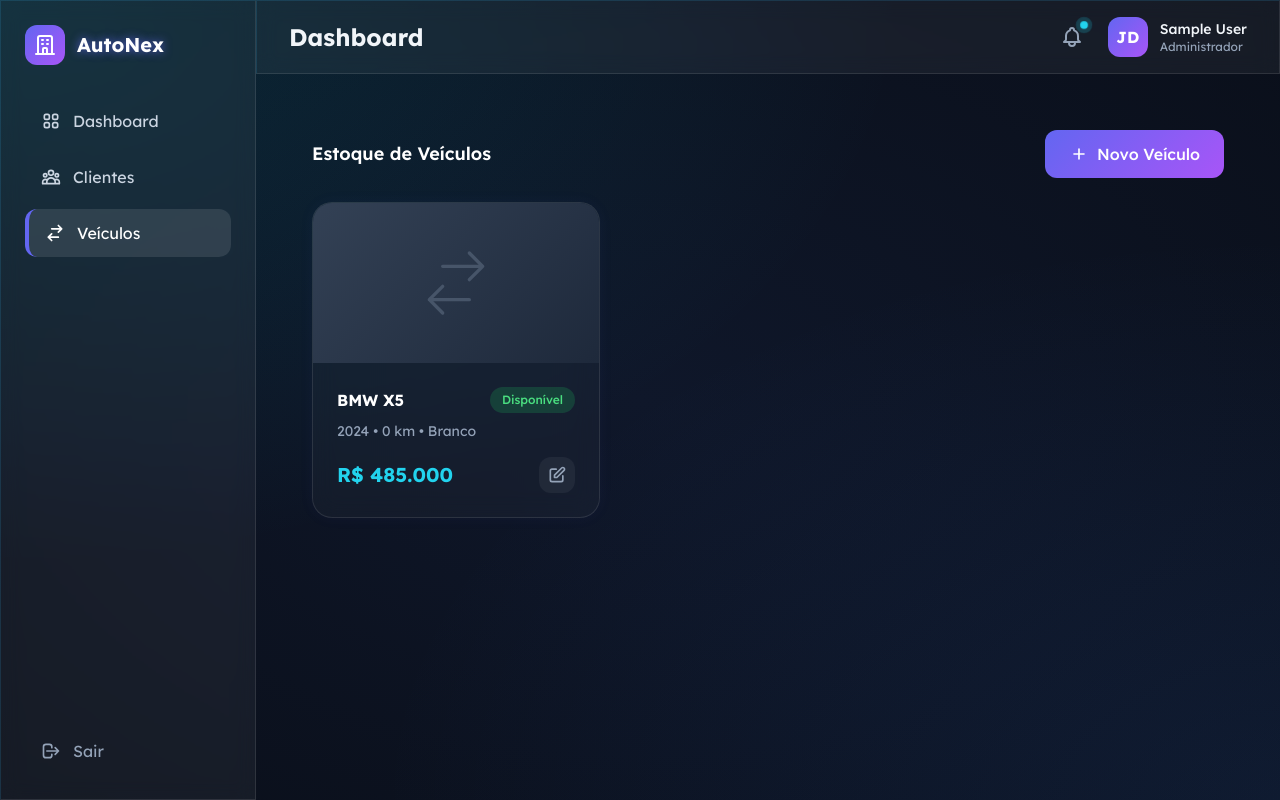
After one commit to Silvaskrtt/NeonDrive, a Django app: page /veiculos/ in a window 1280 px wide. The commit adds this page. Run offline with Django 5.2, Linux system fonts and the light colour scheme; the visitor is signed in with stand-in values (Sample User, id 1); data that the repository does not hold is empty; some libraries are stand-ins or nearby versions.

Commit message:
feat: implementação do app 'vehicles', criamos as views necessárias para o app, os templates, css e js. Configuração de rotas e permissões. Juntamente com proteção das rotas

```diff
--- /dev/null
+++ b/apps/vehicles/urls.py
@@ -0,0 +1,13 @@
+# apps/vehicles/urls.py
+
+from django.urls import path
+from . import views
+
+app_name = 'vehicles'
+
+urlpatterns = [
+    path('', views.VehicleList.as_view(), name='list'),
+    path('novo/', views.VehicleCreate.as_view(), name='create'),
+    path('<int:pk>/editar/', views.VehicleUpdate.as_view(), name='update'),
+    path('<int:pk>/deletar/', views.VehicleDelete.as_view(), name='delete'),
+]
--- a/apps/vehicles/views.py
+++ b/apps/vehicles/views.py
@@ -1,3 +1,178 @@
-from django.shortcuts import render
+# apps/vehicles/views.py
 
-# Create your views here.
+from django.shortcuts import render, redirect
+from django.views.generic import *
+from django.contrib.auth.mixins import LoginRequiredMixin, PermissionRequiredMixin
+from django.urls import reverse_lazy
+from django.contrib import messages
+from .models import Vehicle
+
+# ============================================
+# MIXIN PERSONALIZADO PARA ROLE
+# ============================================
+
+class RoleRequiredMixin:
+    """Mixin para verificar role do usuário"""
+    allowed_roles = []
+
+    def dispatch(self, request, *args, **kwargs):
+        if not request.user.is_authenticated:
+            return self.handle_no_permission()
+
+        try:
+            if request.user.profile.role in self.allowed_roles:
+                return super().dispatch(request, *args, **kwargs)
+            else:
+                messages.error(request, 'Acesso negado. Você não tem permissão.')
+                return redirect('Vehicles:list')
+        except:
+            messages.error(request, 'Perfil não encontrado.')
+            return redirect('Vehicles:list')
+        return super().dispatch(request, *args, **kwargs)
+
+# ============================================
+# VIEWS DE CLIENTES COM PERMISSÕES
+# ============================================
+
+class VehicleList(LoginRequiredMixin, ListView):
+    """
+    Lista de veiculos - todos podem ver
+    - LoginRequired: apenas usuários logados
+    """
+    model = Vehicle
+    template_name = 'vehicles/vehicles_list.html'
+    context_object_name = 'vehicles'
+    paginate_by = 20
+
+    def get_queryset(self):
+        """Permite buscar clientes"""
+        queryset = super().get_queryset()
+        search = self.request.GET.get('search')
+        if search:
+            queryset = queryset.filter(name__icontains=search)
+        return queryset
+
+    def get_context_data(self, **kwargs):
+        context = super().get_context_data(**kwargs)
+        context['search'] = self.request.GET.get('search', '')
+        return context
+
+class VehicleCreate(LoginRequiredMixin, PermissionRequiredMixin, CreateView):
+    """
+    Criar veiculos - apenas quem tem permissão
+    - Permissions: veiculos.add_vehicles
+    """
+    model = Vehicle
+    fields = ['mark', 'model', 'year', 'car_plate', 'color', 'value', 'status']
+    template_name = 'vehicles/vehicles_form.html'
+    success_url = reverse_lazy('vehicles:list')
+    permission_required = 'vehicles.add_vehicle'
+
+    def form_valid(self, form):
+        """Mensagem de sucesso ao criar"""
+        messages.success(self.request, 'Veiculo criado com sucesso!')
+        return super().form_valid(form)
+
+class VehicleUpdate(LoginRequiredMixin, PermissionRequiredMixin, UpdateView):
+    """
+    Editar veiculo - apenas quem tem permissão
+    - Permissions: vehicles.change_vehicle
+    """
+    model = Vehicle
+    fields = ['mark', 'model', 'year', 'car_plate', 'color', 'value', 'status']
+    template_name = 'vehicles/vehicles_form.html'
+    success_url = reverse_lazy('vehicles:list')
+    permission_required = 'vehicles.change_vehicle'
+
+    def form_valid(self, form):
+        """Mensagem de sucesso ao editar"""
+        messages.success(self.request, 'Veiculo atualizado com sucesso!')
+        return super().form_valid(form)
+
+class VehicleDelete(LoginRequiredMixin, PermissionRequiredMixin, DeleteView):
+    """
+    Deletar veiculo - apenas quem tem permissão
+    - Permissions: Vehicles.delete_vehicle
+    """
+    model = Vehicle
+    template_name = 'vehicle/vehicle_confirm_delete.html'
+    success_url = reverse_lazy('vehicle:list')
+    permission_required = 'vehicle.delete_vehicle'
+
+    def delete(self, request, *args, **kwargs):
+        """Mensagem de sucesso ao deletar"""
+        messages.success(request, 'Veiculo removido com sucesso!')
+        return super().delete(request, *args, **kwargs)
+
+
+# ============================================
+# VERSÕES COM ROLE (caso queira usar role em vez de permissões)
+# ============================================
+
+class VehicleCreateByRole(LoginRequiredMixin, RoleRequiredMixin, CreateView):
+    """Criar veiculos baseado em role (ADMIN apenas)"""
+    model = Vehicle
+    fields = '__all__'
+    template_name = 'Vehicles/vehicle_form.html'
+    success_url = reverse_lazy('Vehicles:list')
+    allowed_roles = ['ADMIN']  # Apenas ADMIN pode criar
+
+
+class VehicleUpdateByRole(LoginRequiredMixin, RoleRequiredMixin, UpdateView):
+    """Editar veiculos baseado em role (ADMIN e USER)"""
+    model = Vehicle
+    fields = '__all__'
+    template_name = 'Vehicles/vehicle_form.html'
+    success_url = reverse_lazy('Vehicles:list')
+    allowed_roles = ['ADMIN', 'USER']  # ADMIN e USER podem editar
+
+
+# ============================================
+# VIEW COMBINANDO ROLE E PERMISSÕES
+# ============================================
+
+class VehicleManage(LoginRequiredMixin, PermissionRequiredMixin, RoleRequiredMixin, DetailView):
+    """
+    View combinando role e permissões
+    - Requer permissão E role específica
+    """
+    model = Vehicle
+    template_name = 'Vehicles/vehicle_manage.html'
+    permission_required = 'Vehicles.change_vehicle'
+    allowed_roles = ['ADMIN']  # Só ADMIN pode, mesmo com permissão# apps/Vehicles/views.py
+
+# ============================================
+# VERSÕES COM ROLE (caso queira usar role em vez de permissões)
+# ============================================
+
+class VehicleCreateByRole(LoginRequiredMixin, RoleRequiredMixin, CreateView):
+    """Criar veiculos baseado em role (ADMIN apenas)"""
+    model = Vehicle
+    fields = '__all__'
+    template_name = 'Vehicles/vehicle_form.html'
+    success_url = reverse_lazy('Vehicles:list')
+    allowed_roles = ['ADMIN']  # Apenas ADMIN pode criar
+
+
+class VehicleUpdateByRole(LoginRequiredMixin, RoleRequiredMixin, UpdateView):
+    """Editar veiculos baseado em role (ADMIN e USER)"""
+    model = Vehicle
+    fields = '__all__'
+    template_name = 'Vehicles/vehicle_form.html'
+    success_url = reverse_lazy('Vehicles:list')
+    allowed_roles = ['ADMIN', 'USER']  # ADMIN e USER podem editar
+
+
+# ============================================
+# VIEW COMBINANDO ROLE E PERMISSÕES
+# ============================================
+
+class VehicleManage(LoginRequiredMixin, PermissionRequiredMixin, RoleRequiredMixin, DetailView):
+    """
+    View combinando role e permissões
+    - Requer permissão E role específica
+    """
+    model = Vehicle
+    template_name = 'Vehicles/vehicle_manage.html'
+    permission_required = 'Vehicles.change_vehicle'
+    allowed_roles = ['ADMIN']  # Só ADMIN pode, mesmo com permissão
--- a/neondrive/urls.py
+++ b/neondrive/urls.py
@@ -25,4 +25,5 @@ urlpatterns = [
     path('accounts/', include('allauth.urls')),
     path('', include('dashboard.urls')),
     path('clientes/', include('clients.urls')),
+    path('veiculos/', include('vehicles.urls')),
 ]
--- /dev/null
+++ b/static/css/vehicles.css
@@ -0,0 +1,45 @@
+/* Card de Veículo */
+.vehicle-card {
+    background: rgba(255, 255, 255, 0.03);
+    backdrop-filter: blur(12px);
+    border-radius: 1.25rem;
+    overflow: hidden;
+    transition: all 0.3s cubic-bezier(0.4, 0, 0.2, 1);
+}
+
+.vehicle-card:hover {
+    transform: translateY(-8px);
+    background: rgba(255, 255, 255, 0.06);
+    box-shadow: 0 10px 30px -10px rgba(0, 0, 0, 0.5);
+}
+
+/* Espaço para Imagem */
+.vehicle-img-placeholder {
+    height: 10rem;
+    /* h-40 */
+    background: linear-gradient(135deg, #334155 0%, #1e293b 100%);
+    display: flex;
+    align-items: center;
+    justify-content: center;
+}
+
+/* Botão de ação circular nos cards */
+.action-btn-circle {
+    padding: 0.5rem;
+    border-radius: 0.75rem;
+    color: #94a3b8;
+    background: rgba(255, 255, 255, 0.05);
+    transition: all 0.2s;
+}
+
+.action-btn-circle:hover {
+    color: #3b82f6;
+    /* blue-400 */
+    background: rgba(59, 130, 246, 0.15);
+}
+
+/* Badge de Reservado (Adicional) */
+.badge-warning {
+    background-color: rgba(234, 179, 8, 0.2);
+    color: #facc15;
+}
--- /dev/null
+++ b/static/js/vehicles.js
@@ -0,0 +1,23 @@
+/**
+ * Gerenciamento da Vitrine de Veículos
+ */
+document.addEventListener('DOMContentLoaded', () => {
+    const vehicleCards = document.querySelectorAll('.vehicle-card');
+
+    vehicleCards.forEach(card => {
+        card.addEventListener('click', (e) => {
+            // Evita disparar o clique do card se clicar no botão de editar
+            if (e.target.closest('.action-btn-circle')) return;
+
+            const model = card.querySelector('h4').innerText;
+            console.log(`Abrindo detalhes de: ${model}`);
+            // Aqui você poderia redirecionar: window.location.href = `/veiculos/detalhes/${id}`;
+        });
+    });
+});
+
+// Função para abrir o formulário de novo veículo
+function openVehicleModal() {
+    // Lógica similar ao modal de clientes
+    console.log("Abrindo modal de veículos...");
+}
--- a/templates/base.html
+++ b/templates/base.html
@@ -17,6 +17,7 @@
     <link rel="stylesheet" href="{% static 'css/styles.css' %}">
     <link rel="stylesheet" href="{% static 'css/dashboard.css' %}">
     <link rel="stylesheet" href="{% static 'css/clients.css' %}">
+    <link rel="stylesheet" href="{% static 'css/vehicles.css' %}">
     <link rel="stylesheet" href="{% static 'css/recent_sales_table.css' %}">
     <link rel="stylesheet" href="{% static 'css/sidebar.css' %}">
     <link rel="stylesheet" href="{% static 'css/header.css' %}">
@@ -54,6 +55,7 @@
 <script src="{% static 'js/recent_sales_table.js' %}"></script>
 <script src="{% static 'js/header.js' %}"></script>
 <script src="{% static 'js/clients.js' %}"></script>
+<script src="{% static 'js/vehicles.js' %}"></script>
 <script src="{% static 'js/scripts.js' %}"></script>
 
 {% block extra_js %}{% endblock %}
--- a/templates/includes/sidebar.html
+++ b/templates/includes/sidebar.html
@@ -24,6 +24,12 @@
                 </svg> Clientes
             </a>
 
+            <a href="{% url 'vehicles:list' %}" class="sidebar-item {% if request.resolver_match.app_name == 'vehicles' %}active{% endif %}" data-section="vehicles">
+                <svg class="w-5 h-5" fill="none" stroke="currentColor" viewbox="0 0 24 24">
+                    <path stroke-linecap="round" stroke-linejoin="round" stroke-width="2" d="M8 7h12m0 0l-4-4m4 4l-4 4m0 6H4m0 0l4 4m-4-4l4-4" />
+                </svg> Veículos
+            </a>
+
             </nav>
     </div>
 
--- /dev/null
+++ b/templates/vehicles/vehicles_list.html
@@ -0,0 +1,54 @@
+{% extends "base.html" %}
+{% load static %}
+
+{% block title %}Veículos - AutoNex{% endblock %}
+
+{% block content %}
+<div class="min-h-full w-full">
+    <div class="flex h-full">
+
+        <div id="sidebar-overlay" class="sidebar-overlay hidden" onclick="toggleSidebar()"></div>
+
+        <main class="flex-1 lg:ml-0 overflow-auto">
+
+            <div class="p-4 md:p-8 space-y-6">
+                <div class="flex flex-col sm:flex-row sm:items-center justify-between gap-4">
+                    <h3 class="text-lg font-semibold text-white">Estoque de Veículos</h3>
+                    <button class="gradient-btn px-6 py-3 rounded-xl text-white font-medium flex items-center gap-2 transition-transform hover:scale-105">
+                        <svg class="w-5 h-5" fill="none" stroke="currentColor" viewBox="0 0 24 24">
+                            <path stroke-linecap="round" stroke-linejoin="round" stroke-width="2" d="M12 6v6m0 0v6m0-6h6m-6 0H6" />
+                        </svg> Novo Veículo
+                    </button>
+                </div>
+
+                <div class="grid grid-cols-1 md:grid-cols-2 lg:grid-cols-3 gap-6">
+
+                    <div class="vehicle-card neon-border group">
+                        <div class="vehicle-img-placeholder">
+                            <svg class="w-20 h-20 text-slate-600 group-hover:text-cyan-500/50 transition-colors" fill="none" stroke="currentColor" viewBox="0 0 24 24">
+                                <path stroke-linecap="round" stroke-linejoin="round" stroke-width="1" d="M8 7h12m0 0l-4-4m4 4l-4 4m0 6H4m0 0l4 4m-4-4l4-4" />
+                            </svg>
+                        </div>
+                        <div class="p-6">
+                            <div class="flex items-center justify-between mb-2">
+                                <h4 class="font-bold text-white">BMW X5</h4>
+                                <span class="badge badge-success">Disponível</span>
+                            </div>
+                            <p class="text-slate-400 text-sm mb-4">2024 • 0 km • Branco</p>
+                            <div class="flex items-center justify-between">
+                                <span class="text-xl font-bold text-cyan-400">R$ 485.000</span>
+                                <button class="action-btn-circle" title="Editar Veículo">
+                                    <svg class="w-5 h-5" fill="none" stroke="currentColor" viewBox="0 0 24 24">
+                                        <path stroke-linecap="round" stroke-linejoin="round" stroke-width="2" d="M11 5H6a2 2 0 00-2 2v11a2 2 0 002 2h11a2 2 0 002-2v-5m-1.414-9.414a2 2 0 112.828 2.828L11.828 15H9v-2.828l8.586-8.586z" />
+                                    </svg>
+                                </button>
+                            </div>
+                        </div>
+                    </div>
+
+                    </div>
+            </div>
+        </main>
+    </div>
+</div>
+{% endblock %}
```
